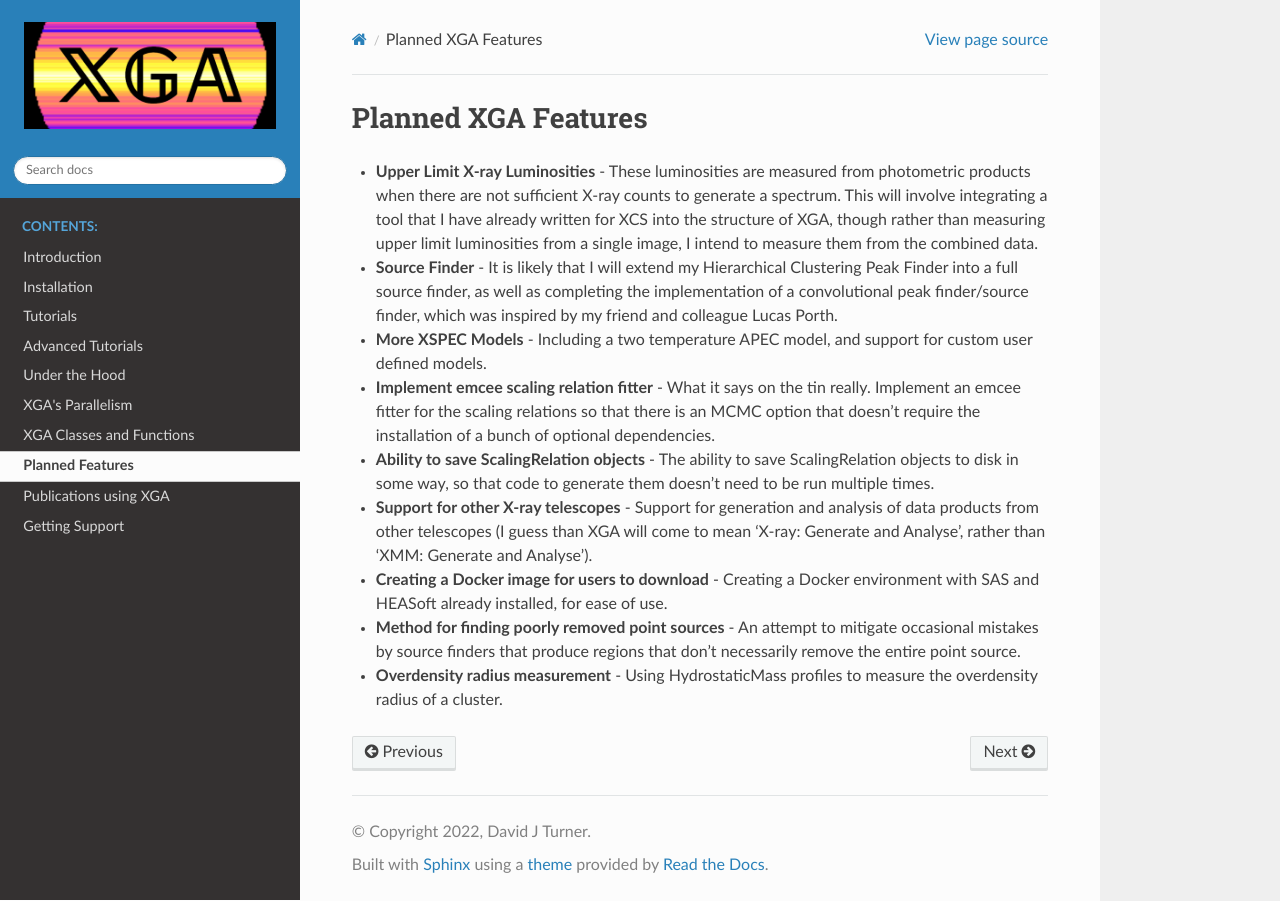
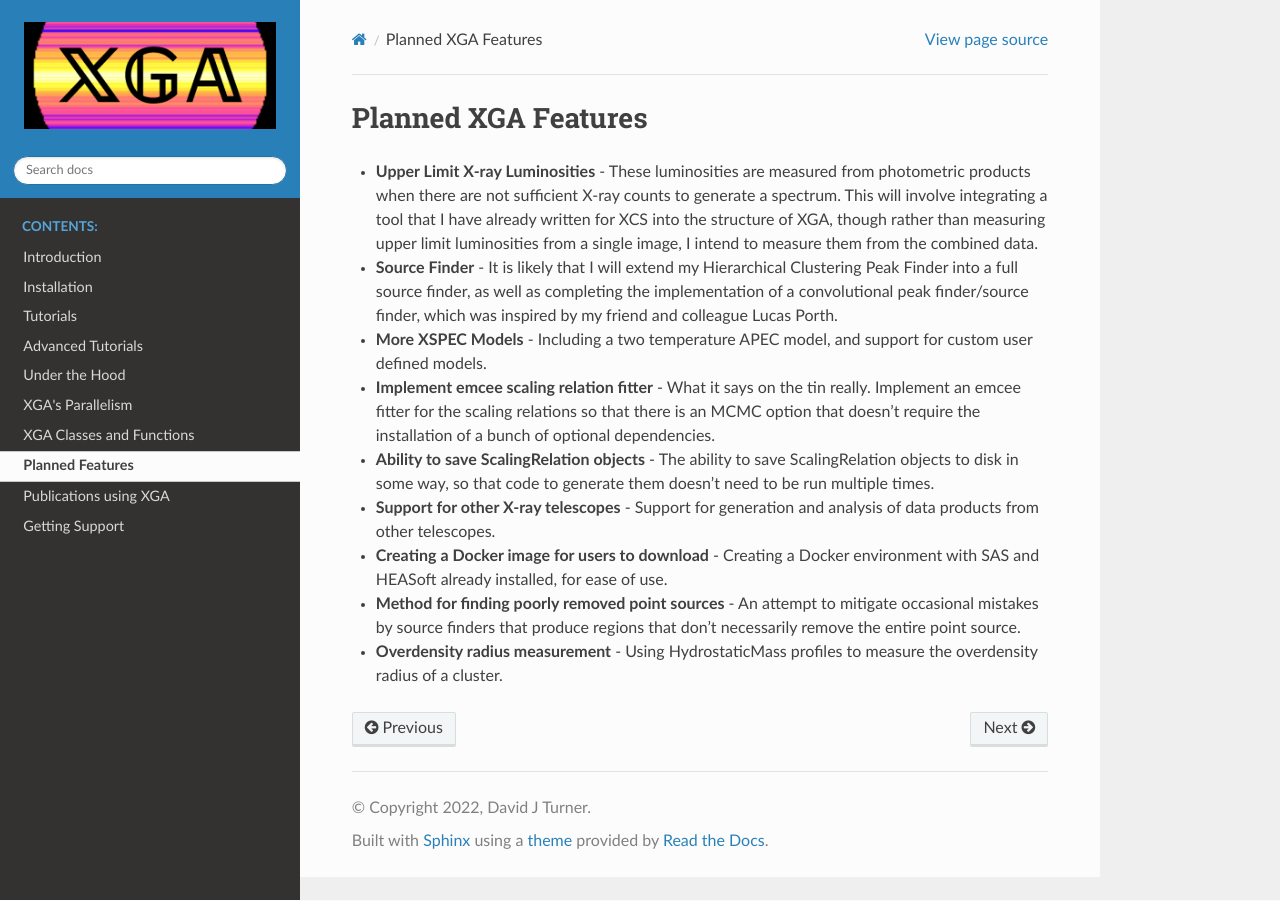
Before and after one commit to DavidT3/XGA, a Sphinx documentation site: the page built from docs/source/future.rst, in a window 1280 px wide. Built offline with Sphinx 7.4.7 and the Read the Docs theme 2.0.0, drawn with Linux system fonts in a browser that asks for light colours; pages that are not in the unit, such as notebooks, are missing from menus.

Commit message:
Removed other uses of XMM: Generate and Analyse, for issue #760

```diff
--- a/docs/source/future.rst
+++ b/docs/source/future.rst
@@ -11,7 +11,7 @@ Planned XGA Features
 
 * **Ability to save ScalingRelation objects** - The ability to save ScalingRelation objects to disk in some way, so that code to generate them doesn't need to be run multiple times.
 
-* **Support for other X-ray telescopes** - Support for generation and analysis of data products from other telescopes (I guess than XGA will come to mean 'X-ray: Generate and Analyse', rather than 'XMM: Generate and Analyse').
+* **Support for other X-ray telescopes** - Support for generation and analysis of data products from other telescopes.
 
 * **Creating a Docker image for users to download** - Creating a Docker environment with SAS and HEASoft already installed, for ease of use.
 
```
Also changed, not shown: 3 other files.
